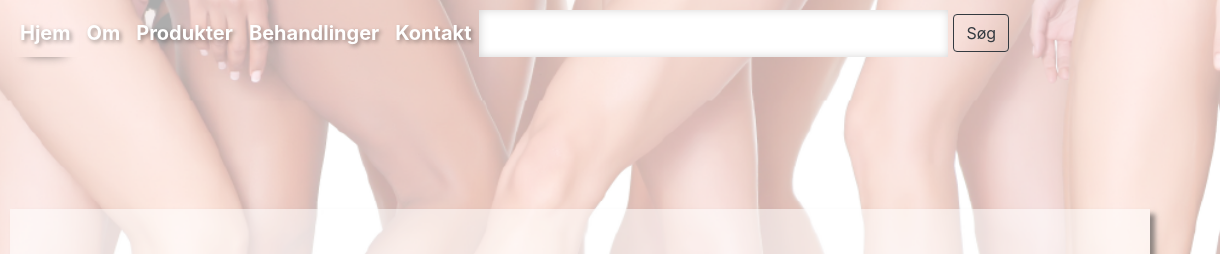
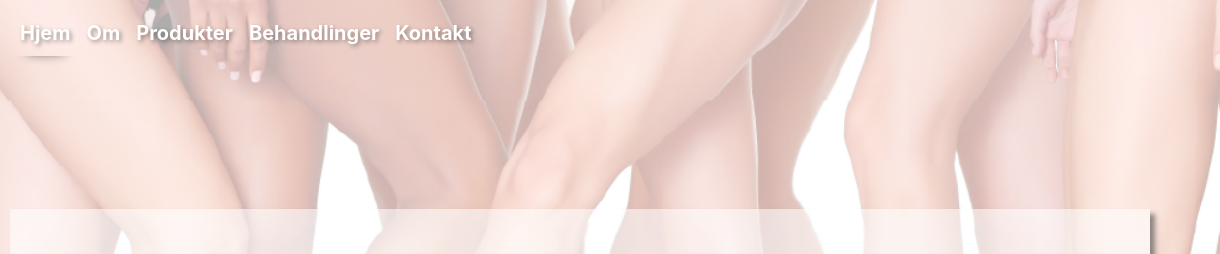
Before and after one commit to miadp88/FodklinikHjemmeside2, a plain HTML site: page Views/Index.html in a window 1280 px wide. Shown: the top 254 px of the page, 60-1280 px from the left. Drawn offline with nearby package versions, Linux system fonts and the light colour scheme; files whose address does not match are found by name; a web font is replaced by a local one.

Commit message:
removing searchbox

```diff
--- a/Content/Styles/Components/_Cards.scss
+++ b/Content/Styles/Components/_Cards.scss
@@ -209,6 +209,9 @@ div.card.show {
   background: linear-gradient(90deg, rgba(255,255,255,0) 0%, rgba(221,198,166,0.39) 100%);
   margin: 30px;
   padding: 20px;
+  @media only screen and (max-width:900px) {
+    background: linear-gradient(0deg, rgba(255,255,255,0) 0%, rgba(221,198,166,0.39) 100%);
+}
 
   .textContainer{
 
--- a/Views/Index.html
+++ b/Views/Index.html
@@ -43,10 +43,7 @@
             <a href="./Treatments.html" class="nav-item nav-link font-weight-bold">Behandlinger</a>
             <a href="./Contact.html" class="nav-item nav-link font-weight-bold">Kontakt</a>
 
-            <form class="form-inline ml-auto float-right mr-5 formContainer">
-                <input class="searchBox" type="text" class="form-control navbar-dark">
-                <button type="submit" class="btn btn-outline-dark">Søg</button>
-            </form>
+
         </div>
     </nav>
 
```
Also changed, not shown: Content/Styles/style.css, 1 other file.
